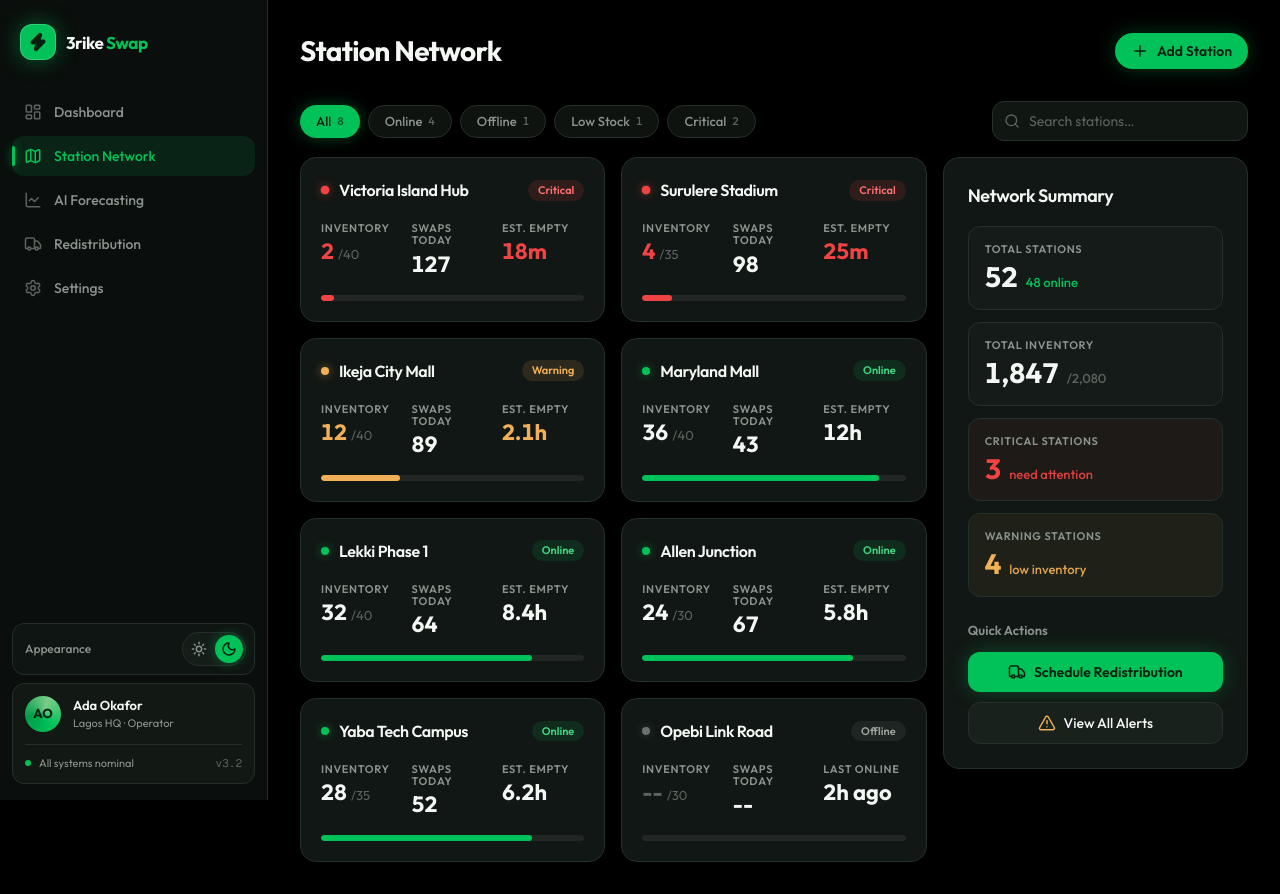
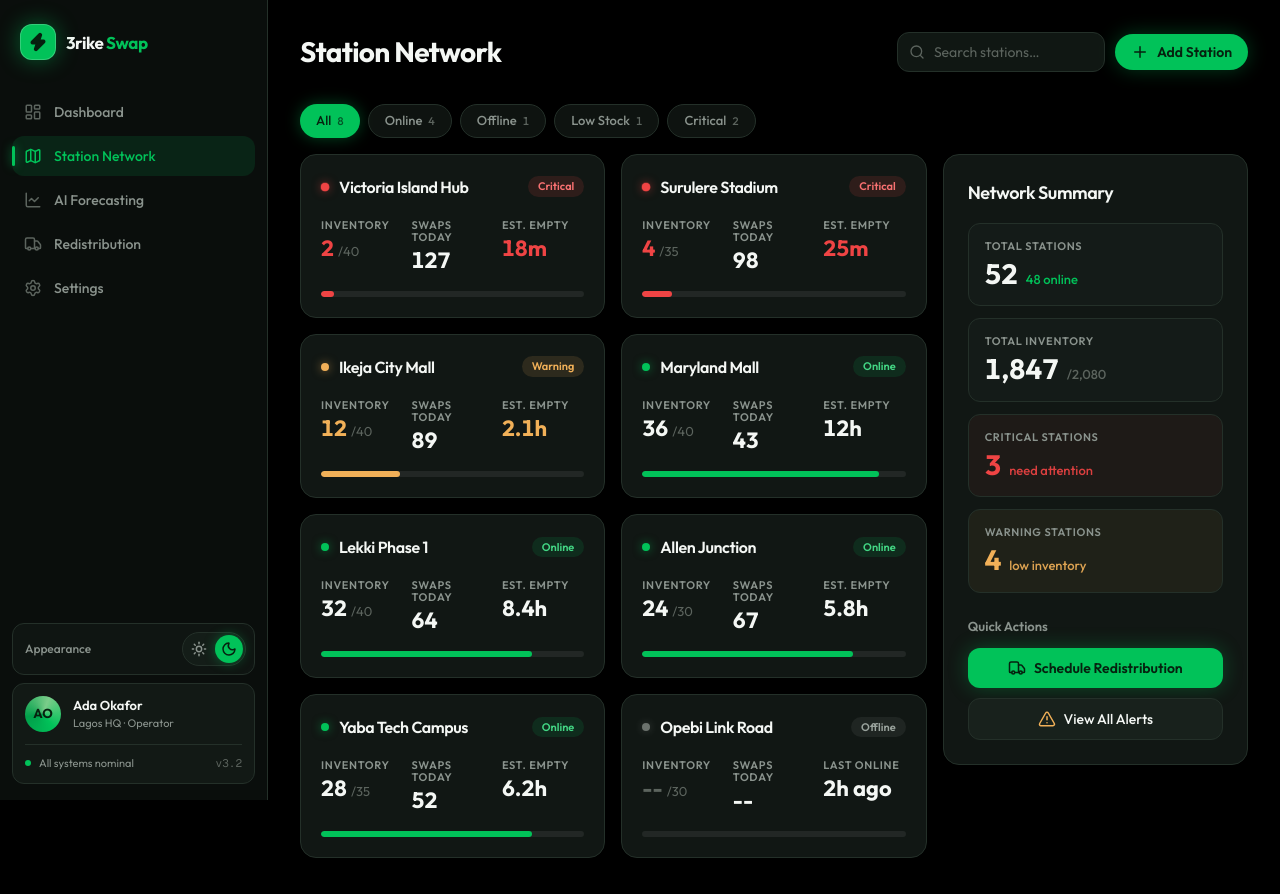
Before and after one commit to 3rike12/3rike-Mobility-__, a Next.js app in the folder frontend/: page /stations in a window 1280 px wide. Built offline with nearby package versions, Linux system fonts and the light colour scheme; no server answers.

Commit message:
feat: implement StationSearch context to move search input to the page header

```diff
--- a/frontend/src/app/stations/page.tsx
+++ b/frontend/src/app/stations/page.tsx
@@ -3,6 +3,7 @@ import { PageHeader } from "@/components/shell/PageHeader";
 import { StationExplorer } from "@/components/stations/StationExplorer";
 import { NetworkSummary } from "@/components/stations/NetworkSummary";
 import { AddStationButton } from "@/components/stations/AddStationButton";
+import { StationSearchProvider, StationSearchInput } from "@/components/stations/StationSearch";
 import { loadStations } from "@/lib/api";
 
 export const metadata: Metadata = { title: "Station Network" };
@@ -10,10 +11,18 @@ export const metadata: Metadata = { title: "Station Network" };
 export default async function StationsPage() {
   const { stations, summary } = await loadStations();
   return (
-    <>
-      <PageHeader title="Station Network" actions={<AddStationButton />} />
+    <StationSearchProvider>
+      <PageHeader
+        title="Station Network"
+        actions={
+          <>
+            <StationSearchInput />
+            <AddStationButton />
+          </>
+        }
+      />
 
       <StationExplorer stations={stations} summary={<NetworkSummary summary={summary} />} />
-    </>
+    </StationSearchProvider>
   );
 }
--- a/frontend/src/components/stations/StationExplorer.tsx
+++ b/frontend/src/components/stations/StationExplorer.tsx
@@ -1,10 +1,10 @@
 "use client";
 
 import { useState } from "react";
-import { Search } from "lucide-react";
 import { cn } from "@/lib/utils";
 import { stationFilters, type StationFilter, type Station } from "@/lib/data";
 import { StationCard } from "./StationCard";
+import { useStationSearch } from "./StationSearch";
 
 function matches(filter: StationFilter, status: string): boolean {
   switch (filter) {
@@ -29,7 +29,7 @@ export function StationExplorer({
   summary: React.ReactNode;
 }) {
   const [filter, setFilter] = useState<StationFilter>("All");
-  const [query, setQuery] = useState("");
+  const { query } = useStationSearch();
   const q = query.trim().toLowerCase();
   const filtered = stations.filter(
     (s) => matches(filter, s.status) && (q === "" || s.name.toLowerCase().includes(q))
@@ -37,10 +37,9 @@ export function StationExplorer({
 
   return (
     <div className="space-y-4">
-      {/* filters + search */}
-      <div className="flex flex-col gap-3 lg:flex-row lg:items-center lg:justify-between">
-        <div className="flex flex-wrap gap-2">
-          {stationFilters.map((f) => {
+      {/* filter pills */}
+      <div className="flex flex-wrap gap-2">
+        {stationFilters.map((f) => {
           const active = f === filter;
           const count =
             f === "All" ? stations.length : stations.filter((s) => matches(f, s.status)).length;
@@ -67,19 +66,7 @@ export function StationExplorer({
               </span>
             </button>
           );
-          })}
-        </div>
-
-        <div className="relative lg:w-64">
-          <Search className="pointer-events-none absolute left-3 top-1/2 size-4 -translate-y-1/2 text-faint" />
-          <input
-            type="text"
-            value={query}
-            onChange={(e) => setQuery(e.target.value)}
-            placeholder="Search stations…"
-            className="h-10 w-full rounded-xl border border-border bg-surface-2/70 pl-9 pr-3 text-sm text-text placeholder:text-faint outline-none transition-all duration-200 focus:border-green/50 focus:ring-2 focus:ring-green/20"
-          />
-        </div>
+        })}
       </div>
 
       <div className="grid grid-cols-1 gap-4 lg:grid-cols-3">
--- /dev/null
+++ b/frontend/src/components/stations/StationSearch.tsx
@@ -0,0 +1,36 @@
+"use client";
+
+import { createContext, useContext, useState } from "react";
+import { Search } from "lucide-react";
+
+const Ctx = createContext<{ query: string; setQuery: (v: string) => void }>({
+  query: "",
+  setQuery: () => {},
+});
+
+export function useStationSearch() {
+  return useContext(Ctx);
+}
+
+/** Shares the search query between the header input and the station grid. */
+export function StationSearchProvider({ children }: { children: React.ReactNode }) {
+  const [query, setQuery] = useState("");
+  return <Ctx.Provider value={{ query, setQuery }}>{children}</Ctx.Provider>;
+}
+
+/** The search box that lives in the page header, next to "Add Station". */
+export function StationSearchInput() {
+  const { query, setQuery } = useStationSearch();
+  return (
+    <div className="relative hidden sm:block">
+      <Search className="pointer-events-none absolute left-3 top-1/2 size-4 -translate-y-1/2 text-faint" />
+      <input
+        type="text"
+        value={query}
+        onChange={(e) => setQuery(e.target.value)}
+        placeholder="Search stations…"
+        className="h-10 w-52 rounded-xl border border-border bg-surface-2/70 pl-9 pr-3 text-sm text-text placeholder:text-faint outline-none transition-all duration-200 focus:w-60 focus:border-green/50 focus:ring-2 focus:ring-green/20"
+      />
+    </div>
+  );
+}
```
